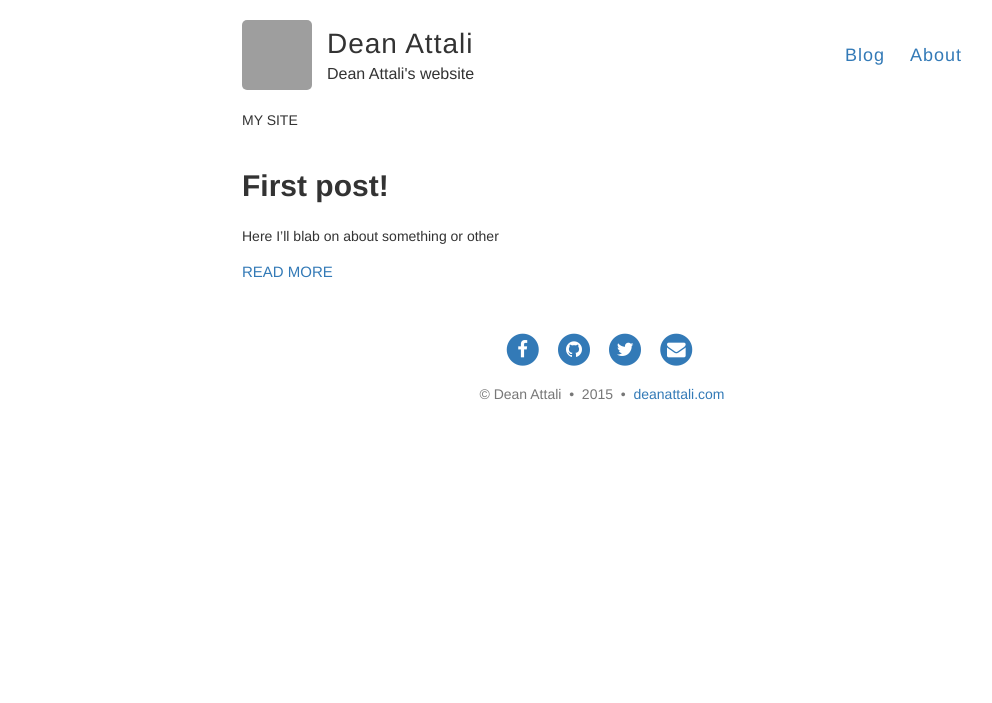
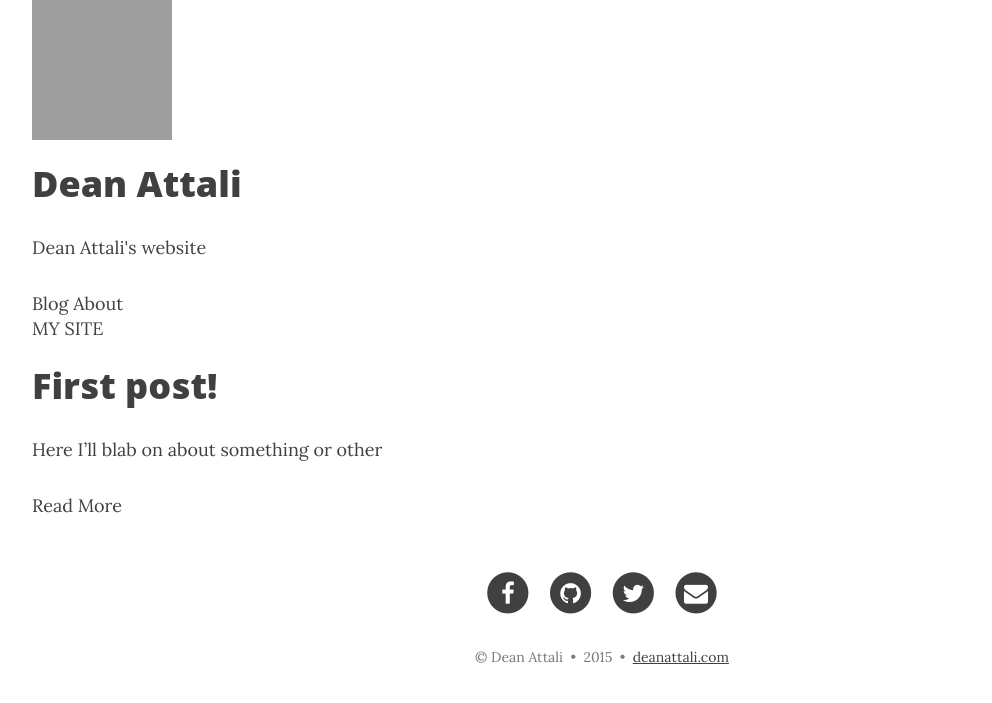
Before and after one commit to daattali/daattali.github.io, a Jekyll site: the page built from index.html, in a window 1280 px wide. Shown: the top 703 px of the page, without its empty margins (38-1030 px from the left). Built offline with Jekyll 4.4.1, drawn with Linux system fonts in a browser that asks for light colours; nearby versions of some CDN libraries; Markdown is read by kramdown in place of the engine named in the settings; the list of posts is cut into pages by our own code; grey boxes are pictures that could not be loaded.

Commit message:
change css

```diff
--- a/css/main.css
+++ b/css/main.css
@@ -1,274 +1,40 @@
 @import url("normalize.css");
 @import url("pygment_highlights.css");
 
-
-html {
-  font-size: 100%;
-}
+/* --- General --- */
 
 body {
+  font-family: 'Lora', 'Times New Roman', serif;
+  font-size: 18px;
+  color: #404040;
+  position: relative;
   background: #FFF;
-  position: relative;
 }
-
-.container {
-  margin: 0 auto;
-  max-width: 740px;
-  padding: 0 10px;
-  width: 100%;
+p {
+  line-height: 1.5;
+  margin: 30px 0;
 }
-
-h1, h2, h3, h4, h5, h6 {
-  font-family: $helveticaNeue;
-  color: $darkerGray;
-  font-weight: bold;
-
-  line-height: 1.7;
-  margin: 1em 0 15px;
-  padding: 0;
-
-  @include mobile {
-    line-height: 1.4;
-  }
+p a {
+  text-decoration: underline;
 }
-
-h1 {
-  font-size: 30px;
-  a {
-    color: inherit;
-  }
+h1,h2,h3,h4,h5,h6 {
+  font-family: 'Open Sans', 'Helvetica Neue', Helvetica, Arial, sans-serif;
+  font-weight: 800;
 }
-
-h2 {
-  font-size: 24px;
+a {
+  color: #404040;
 }
-
-h3 {
-  font-size: 20px;
+a:hover,
+a:focus {
+  color: #0085a1;
 }
-
-h4 {
-  font-size: 18px;
-  color: $gray;
+a img:hover,
+a img:focus {
+  cursor: zoom-in;
 }
-
-p {
-  margin: 15px 0;
-}
-
-a {
-  color: $blue;
-  text-decoration: none;
-	cursor: pointer;
-  &:hover, &:active {
-    color: $blue;
-  }
-}
-
-ul, ol {
-  margin: 15px 0;
-  padding-left: 30px;
-}
-
-ul {
-  list-style-type: disc;
-}
-
-ol {
-  list-style-type: decimal;
-}
-
-ol ul, ul ol, ul ul, ol ol {
-  margin: 0;
-}
-
-ul ul, ol ul {
-  list-style-type: circle;
-}
-
-em, i {
+blockquote {
+  color: #808080;
   font-style: italic;
-}
-
-strong, b {
-  font-weight: bold;
-}
-
-img {
-  max-width: 100%;
-}
-
-// Fixes images in popup boxes from Google Translate
-.gmnoprint img {
-  max-width: none;
-}
-
-.date {
-  font-style: italic;
-  color: $gray;
-}
-
-// Specify the color of the selection
-::-moz-selection {
-  color: $black;
-  background: $lightGray;
-}
-::selection {
-  color: $black;
-  background: $lightGray;
-}
-
-// Nicolas Gallagher's micro clearfix hack
-// http://nicolasgallagher.com/micro-clearfix-hack/
-.clearfix:before,
-.clearfix:after {
-    content: " ";
-    display: table;
-}
-
-.clearfix:after {
-    clear: both;
-}
-
-/*********************/
-/* LAYOUT / SECTIONS */
-/*********************/
-
-//
-// .masthead
-//
-
-.wrapper-masthead {
-  margin-bottom: 50px;
-}
-
-.masthead {
-  padding: 20px 0;
-  border-bottom: 1px solid $lightGray;
-
-  @include mobile {
-    text-align: center;
-  }
-}
-
-.site-avatar {
-  float: left;
-  width: 70px;
-  height: 70px;
-  margin-right: 15px;
-
-  @include mobile {
-    float: none;
-    display: block;
-    margin: 0 auto;
-  }
-
-  img {
-    border-radius: 5px;
-  }
-}
-
-.site-info {
-  float: left;
-
-  @include mobile {
-    float: none;
-    display: block;
-    margin: 0 auto;
-  }
-}
-
-.site-name {
-  margin: 0;
-  color: $darkGray;
-  cursor: pointer;
-  font-family: $helveticaNeue;
-  font-weight: 300;
-  font-size: 28px;
-  letter-spacing: 1px;
-}
-
-.site-description {
-  margin: -5px 0 0 0;
-  color: $gray;
-  font-size: 16px;
-
-  @include mobile {
-    margin: 3px 0;
-  }
-}
-
-nav {
-  float: right;
-  margin-top: 23px; // @TODO: Vertically middle align
-  font-family: $helveticaNeue;
-  font-size: 18px;
-
-  @include mobile {
-    float: none;
-    margin-top: 9px;
-    display: block;
-    font-size: 16px;
-  }
-
-  a {
-    margin-left: 20px;
-    color: $darkGray;
-    text-align: right;
-    font-weight: 300;
-    letter-spacing: 1px;
-
-    @include mobile {
-      margin: 0 10px;
-      color: $blue;
-    }
-  }
-}
-
-//
-// .main
-//
-
-.posts > .post {
-  padding-bottom: 2em;
-  border-bottom: 1px solid $lightGray;
-}
-
-.posts > .post:last-child {
-  padding-bottom: 1em;
-  border-bottom: none;
-}
-
-.post {
-  blockquote {
-    margin: 1.8em .8em;
-    border-left: 2px solid $gray;
-    padding: 0.1em 1em;
-    color: $gray;
-    font-size: 22px;
-    font-style: italic;
-  }
-
-  .comments {
-    margin-top: 10px;
-  }
-
-  .read-more {
-    text-transform: uppercase;
-    font-size: 15px;
-  }
-}
-
-.wrapper-footer {
-  margin-top: 50px;
-  border-top: 1px solid #ddd;
-  border-bottom: 1px solid #ddd;
-  background-color: $lightGray;
-}
-
-footer {
-  padding: 20px 0;
-  text-align: center;
 }
 
 .hideme {
@@ -278,3 +44,247 @@ footer {
 .middle {
   text-align: center;
 }
+
+::-moz-selection {
+  color: white;
+  text-shadow: none;
+  background: #0085a1;
+}
+::selection {
+  color: white;
+  text-shadow: none;
+  background: #0085a1;
+}
+img::selection {
+  color: white;
+  background: transparent;
+}
+img::-moz-selection {
+  color: white;
+  background: transparent;
+}
+
+/* --- Navbar --- */
+
+.navbar-custom {
+  background: white;
+  position: absolute;
+  top: 0;
+  left: 0;
+  width: 100%;
+  z-index: 3;
+  font-family: 'Open Sans', 'Helvetica Neue', Helvetica, Arial, sans-serif;
+}
+.navbar-custom .navbar-brand {
+  font-weight: 800;
+}
+.navbar-custom .nav li a {
+  text-transform: uppercase;
+  font-size: 12px;
+  font-weight: 800;
+  letter-spacing: 1px;
+}
+@media only screen and (min-width: 768px) {
+  .navbar-custom {
+    background: transparent;
+    border-bottom: 1px solid transparent;
+  }
+  .navbar-custom .navbar-brand {
+    color: white;
+    padding: 20px;
+  }
+  .navbar-custom .navbar-brand:hover,
+  .navbar-custom .navbar-brand:focus {
+    color: rgba(255, 255, 255, 0.8);
+  }
+  .navbar-custom .nav li a {
+    color: white;
+    padding: 20px;
+  }
+  .navbar-custom .nav li a:hover,
+  .navbar-custom .nav li a:focus {
+    color: rgba(255, 255, 255, 0.8);
+  }
+}
+@media only screen and (min-width: 1170px) {
+  .navbar-custom {
+    -webkit-transition: background-color 0.3s;
+    -moz-transition: background-color 0.3s;
+    transition: background-color 0.3s;
+    /* Force Hardware Acceleration in WebKit */
+    -webkit-transform: translate3d(0, 0, 0);
+    -moz-transform: translate3d(0, 0, 0);
+    -ms-transform: translate3d(0, 0, 0);
+    -o-transform: translate3d(0, 0, 0);
+    transform: translate3d(0, 0, 0);
+    -webkit-backface-visibility: hidden;
+    backface-visibility: hidden;
+  }
+  .navbar-custom.is-fixed {
+    /* when the user scrolls down, we hide the header right above the viewport */
+    position: fixed;
+    top: -61px;
+    background-color: rgba(255, 255, 255, 0.9);
+    border-bottom: 1px solid #f2f2f2;
+    -webkit-transition: -webkit-transform 0.3s;
+    -moz-transition: -moz-transform 0.3s;
+    transition: transform 0.3s;
+  }
+  .navbar-custom.is-fixed .navbar-brand {
+    color: #404040;
+  }
+  .navbar-custom.is-fixed .navbar-brand:hover,
+  .navbar-custom.is-fixed .navbar-brand:focus {
+    color: #0085a1;
+  }
+  .navbar-custom.is-fixed .nav li a {
+    color: #404040;
+  }
+  .navbar-custom.is-fixed .nav li a:hover,
+  .navbar-custom.is-fixed .nav li a:focus {
+    color: #0085a1;
+  }
+  .navbar-custom.is-visible {
+    /* if the user changes the scrolling direction, we show the header */
+    -webkit-transform: translate3d(0, 100%, 0);
+    -moz-transform: translate3d(0, 100%, 0);
+    -ms-transform: translate3d(0, 100%, 0);
+    -o-transform: translate3d(0, 100%, 0);
+    transform: translate3d(0, 100%, 0);
+  }
+}
+
+/* --- Post preview --- */
+
+.post-preview > a {
+  color: #404040;
+}
+.post-preview > a:hover,
+.post-preview > a:focus {
+  text-decoration: none;
+  color: #0085a1;
+}
+.post-preview > a > .post-title {
+  font-size: 30px;
+  margin-top: 30px;
+  margin-bottom: 10px;
+}
+.post-preview > a > .post-subtitle {
+  margin: 0;
+  font-weight: 300;
+  margin-bottom: 10px;
+}
+.post-preview > .post-meta {
+  color: #808080;
+  font-size: 18px;
+  font-style: italic;
+  margin-top: 0;
+}
+.post-preview > .post-meta > a {
+  text-decoration: none;
+  color: #404040;
+}
+.post-preview > .post-meta > a:hover,
+.post-preview > .post-meta > a:focus {
+  color: #0085a1;
+  text-decoration: underline;
+}
+@media only screen and (min-width: 768px) {
+  .post-preview > a > .post-title {
+    font-size: 36px;
+  }
+}
+
+/* --- Post elements --- */
+
+.section-heading {
+  font-size: 36px;
+  margin-top: 60px;
+  font-weight: 700;
+}
+.caption {
+  text-align: center;
+  font-size: 14px;
+  padding: 10px;
+  font-style: italic;
+  margin: 0;
+  display: block;
+  border-bottom-right-radius: 5px;
+  border-bottom-left-radius: 5px;
+}
+
+/* --- Footer --- */
+
+footer {
+  padding: 50px 0 65px;
+}
+footer .list-inline {
+  margin: 0;
+  padding: 0;
+}
+footer .copyright {
+  font-size: 14px;
+  text-align: center;
+  margin-bottom: 0;
+}
+
+
+/* --- Buttons --- */
+
+.btn {
+  font-family: 'Open Sans', 'Helvetica Neue', Helvetica, Arial, sans-serif;
+  text-transform: uppercase;
+  font-size: 14px;
+  font-weight: 800;
+  letter-spacing: 1px;
+  border-radius: 0;
+  padding: 15px 25px;
+}
+.btn-lg {
+  font-size: 16px;
+  padding: 25px 35px;
+}
+.btn-default:hover,
+.btn-default:focus {
+  background-color: #0085a1;
+  border: 1px solid #0085a1;
+  color: white;
+}
+
+/* --- Pager --- */
+
+.pager {
+  margin: 20px 0 0;
+}
+.pager li > a,
+.pager li > span {
+  font-family: 'Open Sans', 'Helvetica Neue', Helvetica, Arial, sans-serif;
+  text-transform: uppercase;
+  font-size: 14px;
+  font-weight: 800;
+  letter-spacing: 1px;
+  padding: 10px 5px;
+  background-color: white;
+  border-radius: 0;
+}
+@media only screen and (min-width: 768px) {
+  .pager li > a,
+  .pager li > span {
+    font-size: 14px;
+    padding: 15px 25px;
+  }
+}
+.pager li > a:hover,
+.pager li > a:focus {
+  color: white;
+  background-color: #0085a1;
+  border: 1px solid #0085a1;
+}
+.pager .disabled > a,
+.pager .disabled > a:hover,
+.pager .disabled > a:focus,
+.pager .disabled > span {
+  color: #808080;
+  background-color: #404040;
+  cursor: not-allowed;
+}
```
